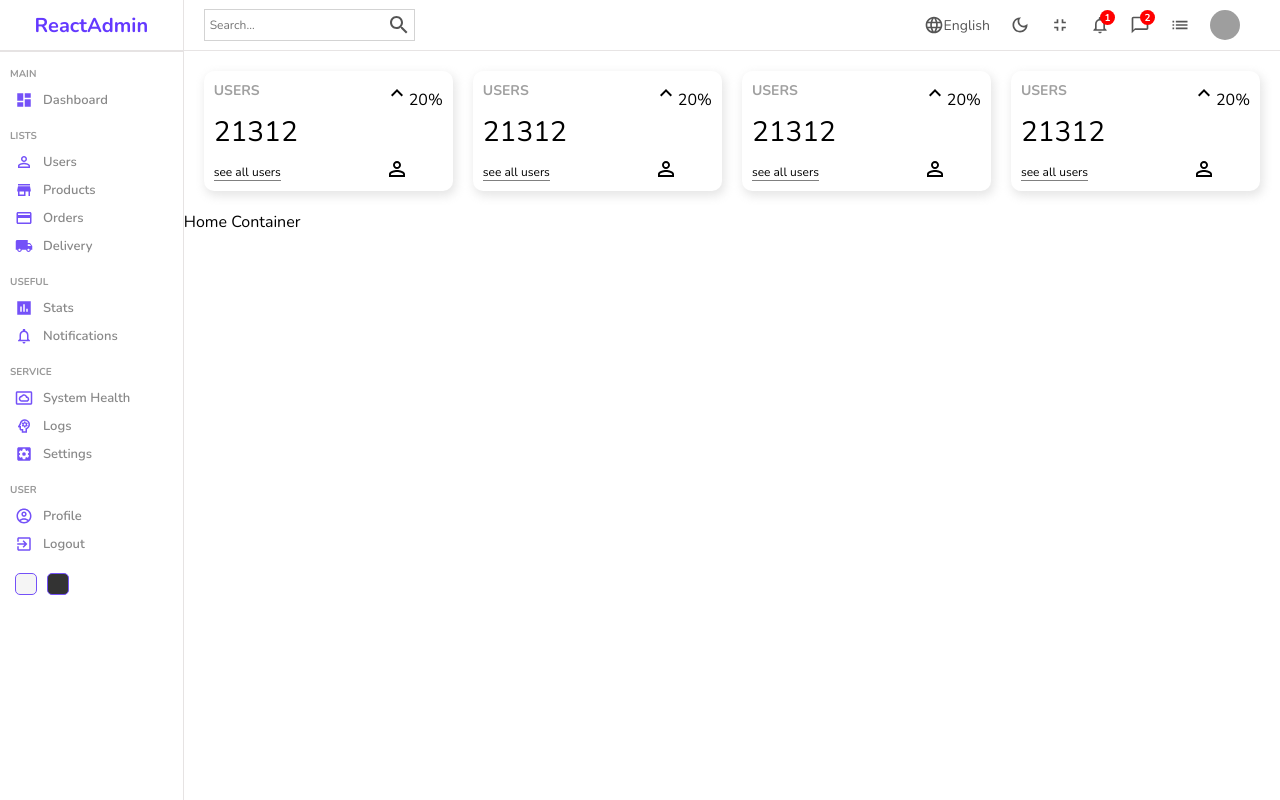
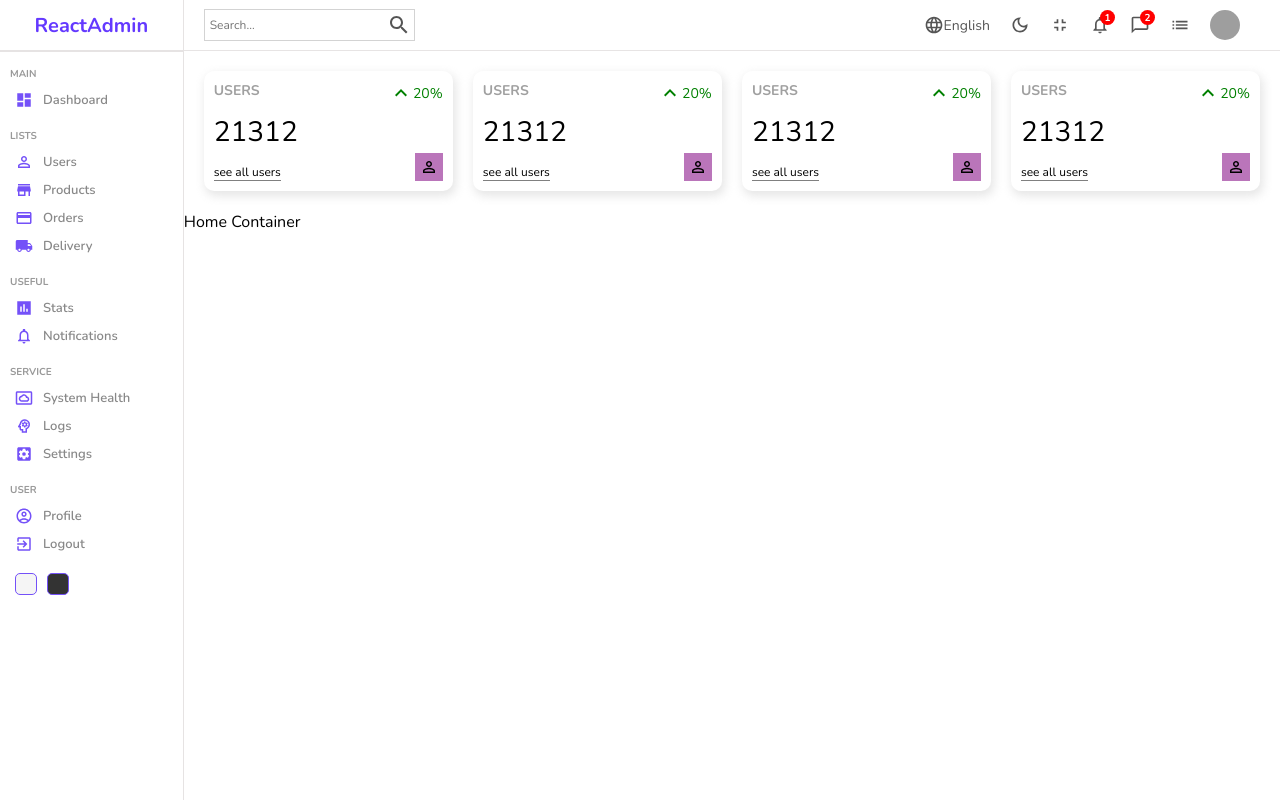
Before and after one commit to KotniSohan98/react-admin-pannel, a React (Create React App) app: page / in a window 1280 px wide. Built offline with nearby package versions, Linux system fonts and the light colour scheme; grey boxes are pictures that could not be loaded.

Commit message:
Widget Right portion style updated

```diff
--- a/src/components/widget/Widget.jsx
+++ b/src/components/widget/Widget.jsx
@@ -11,7 +11,7 @@
         <span className="link">see all users</span>
       </div>
       <div className="right">
-        <div className="percentage">
+        <div className="percentage positive">
           <KeyboardArrowUpIcon />
           20%
         </div>
--- a/src/components/widget/widget.scss
+++ b/src/components/widget/widget.scss
@@ -27,5 +27,23 @@
       font-size: 12px;
       border-bottom: 1px solid gray;
     }
+    .percentage {
+      display: flex;
+      display: flex;
+      align-items: center;
+      font-size: 14px;
+      &.positive {
+        color: green;
+      }
+      &.negative {
+        color: red;
+      }
+    }
+    .icon {
+      font-size: 18px;
+      padding: 5px;
+      background-color: rgba(128, 0, 128, 0.541);
+      align-self: flex-end;
+    }
   }
 }
```
